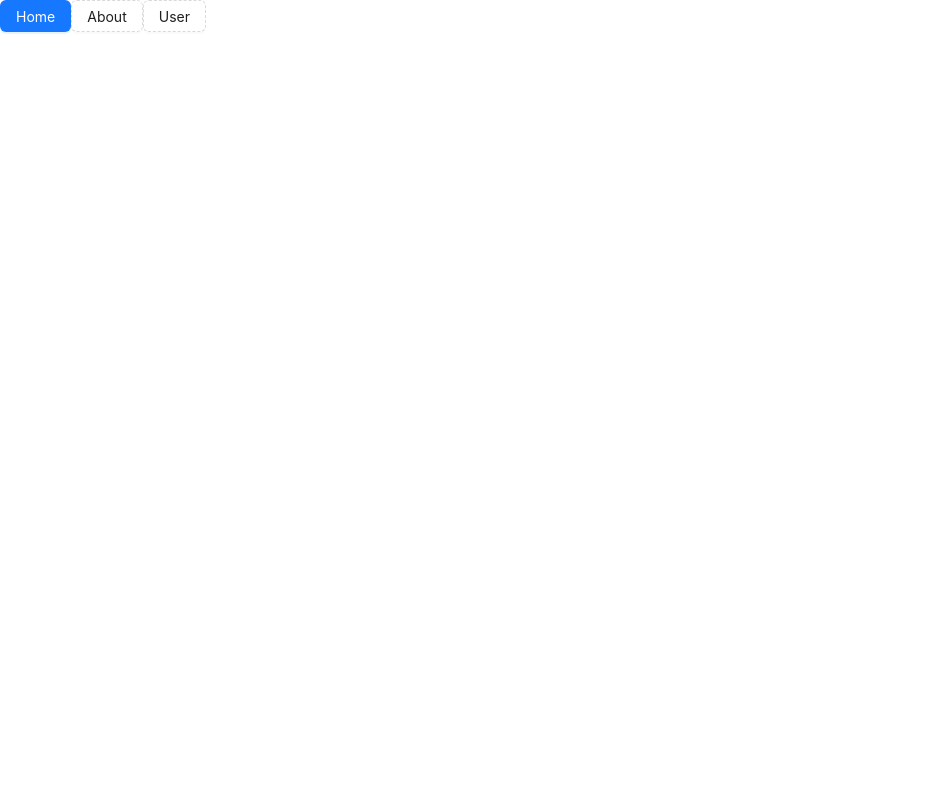
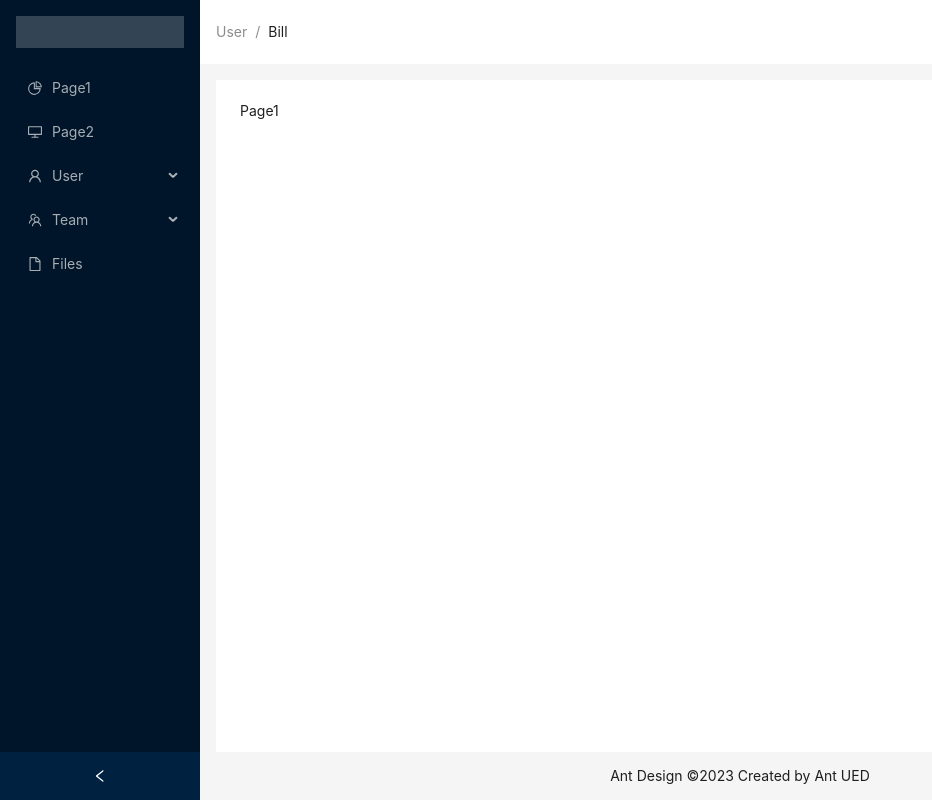
Before and after one commit to pan52yu/react-management, a React (Vite) app: page /page1 in a window 1280 px wide. Before the commit this address had no page. Shown: the whole page, without its empty margins (0-932 px from the left). Built offline with nearby package versions, Linux system fonts and the light colour scheme.

Commit message:
首页侧边栏初步跳转

```diff
--- a/src/App.tsx
+++ b/src/App.tsx
@@ -1,6 +1,5 @@
-import {Link, useRoutes} from "react-router-dom";
+import {useRoutes} from "react-router-dom";
 import routes from "@/router";
-import {Button} from "antd";
 
 function App() {
 
@@ -9,15 +8,6 @@
 
     return (
         <div className="App">
-            <Button type={"primary"}>
-                <Link to={"/home"}>Home</Link>
-            </Button>
-            <Button type={"dashed"}>
-                <Link to={"/about"}>About</Link>
-            </Button>
-            <Button type={"dashed"}>
-                <Link to={"/user"}>User</Link>
-            </Button>
             {element}
         </div>
     )
--- a/src/assets/styles/global.scss
+++ b/src/assets/styles/global.scss
@@ -7,3 +7,10 @@
   //  禁止拖动图片
   -webkit-user-drag: none;
 }
+
+// 首页的布局样式
+.demo-logo-vertical {
+  height: 32px;
+  background: rgba(255, 255, 255, 0.2);
+  margin: 16px;
+}
--- a/src/views/Home.tsx
+++ /dev/null
@@ -1,9 +0,0 @@
-const Home = () => {
-    return (
-        <div>
-            我是Home
-        </div>
-    );
-};
-
-export default Home;
--- /dev/null
+++ b/src/views/Home/index.tsx
@@ -0,0 +1,79 @@
+import React, {useState} from 'react';
+import {
+    DesktopOutlined,
+    FileOutlined,
+    PieChartOutlined,
+    TeamOutlined,
+    UserOutlined,
+} from '@ant-design/icons';
+import type {MenuProps} from 'antd';
+import {Breadcrumb, Layout, Menu, theme} from 'antd';
+import {Outlet, useNavigate} from "react-router-dom";
+
+const {Header, Content, Footer, Sider} = Layout;
+
+type MenuItem = Required<MenuProps>['items'][number];
+
+function getItem(
+    label: React.ReactNode,
+    key: React.Key,
+    icon?: React.ReactNode,
+    children?: MenuItem[],
+): MenuItem {
+    return {
+        key,
+        icon,
+        children,
+        label,
+    } as MenuItem;
+}
+
+const items: MenuItem[] = [
+    getItem('Page1', '/page1', <PieChartOutlined/>),
+    getItem('Page2', '/page2', <DesktopOutlined/>),
+    getItem('User', 'sub1', <UserOutlined/>, [
+        getItem('Tom', '3'),
+        getItem('Bill', '4'),
+        getItem('Alex', '5'),
+    ]),
+    getItem('Team', 'sub2', <TeamOutlined/>, [getItem('Team 1', '6'), getItem('Team 2', '8')]),
+    getItem('Files', '9', <FileOutlined/>),
+];
+
+const Home: React.FC = () => {
+    const navigate = useNavigate();
+    const [collapsed, setCollapsed] = useState(false);
+    const {
+        token: {colorBgContainer},
+    } = theme.useToken();
+
+    const menuClick = (menuItem: { key: string }) => {
+        console.log(menuItem, menuItem.key)
+        navigate(menuItem.key)
+    }
+    return (
+        <>
+            <Layout style={{minHeight: '100vh'}}>
+                <Sider collapsible collapsed={collapsed} onCollapse={(value) => setCollapsed(value)}>
+                    <div className="demo-logo-vertical"/>
+                    <Menu onClick={menuClick} theme="dark" defaultSelectedKeys={['1']} mode="inline" items={items}/>
+                </Sider>
+                <Layout>
+                    <Header style={{padding: "0 0 0 16px", background: colorBgContainer}}>
+                        <Breadcrumb style={{lineHeight: "64px"}}>
+                            <Breadcrumb.Item>User</Breadcrumb.Item>
+                            <Breadcrumb.Item>Bill</Breadcrumb.Item>
+                        </Breadcrumb>
+                    </Header>
+                    <Content style={{margin: '16px 16px 0', padding: 24, background: colorBgContainer}}>
+                        <Outlet/>
+                    </Content>
+                    <Footer style={{textAlign: 'center', padding: 0, lineHeight: "48px"}}>Ant Design ©2023 Created by
+                        Ant UED</Footer>
+                </Layout>
+            </Layout>
+        </>
+    );
+};
+
+export default Home;
--- /dev/null
+++ b/src/views/Page1/index.tsx
@@ -0,0 +1,9 @@
+const Page1 = () => {
+    return (
+        <div>
+            Page1
+        </div>
+    );
+};
+
+export default Page1;
--- /dev/null
+++ b/src/views/Page2/index.tsx
@@ -0,0 +1,9 @@
+const Page1 = () => {
+    return (
+        <div>
+            Page2
+        </div>
+    );
+};
+
+export default Page1;
```
Also changed, not shown: src/router/index.tsx (+17 -3 lines).
